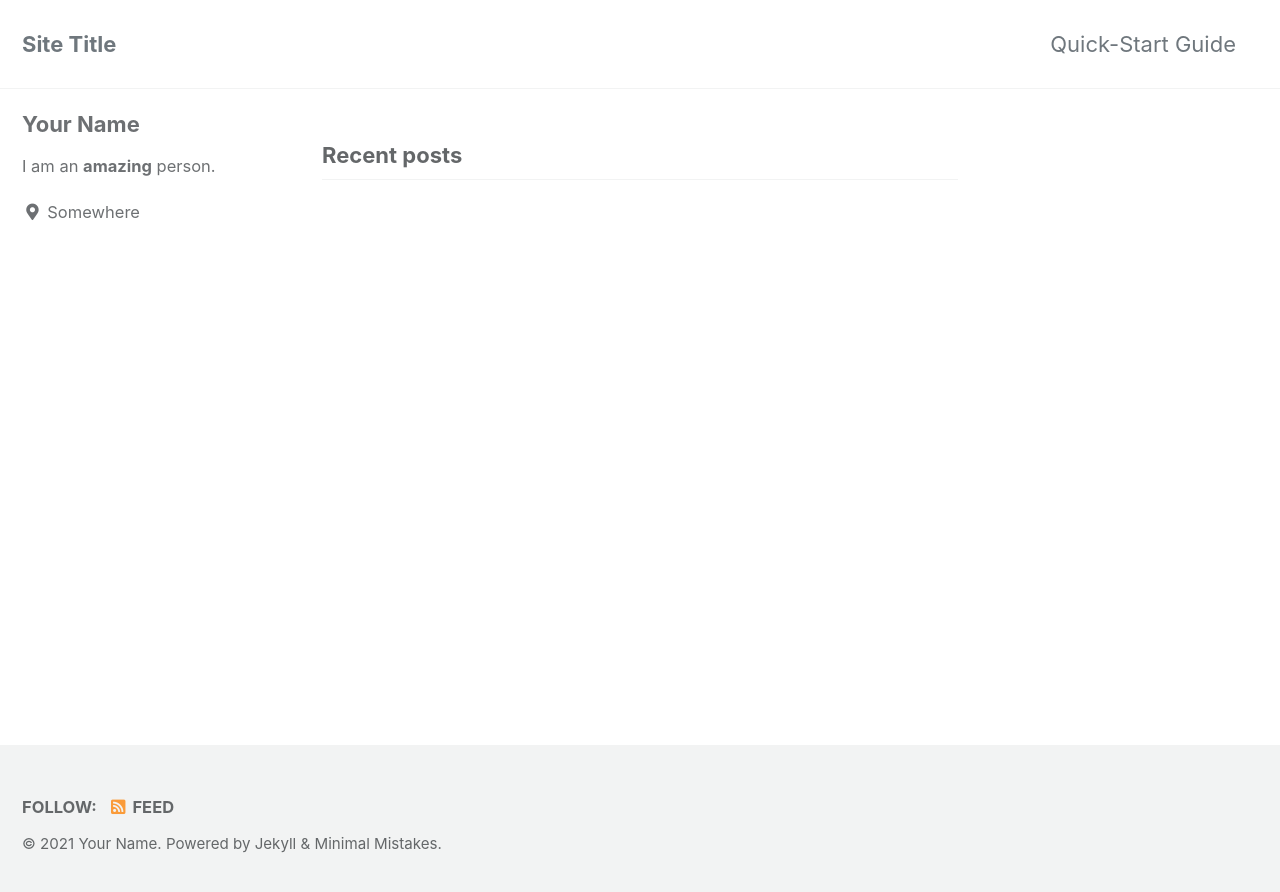
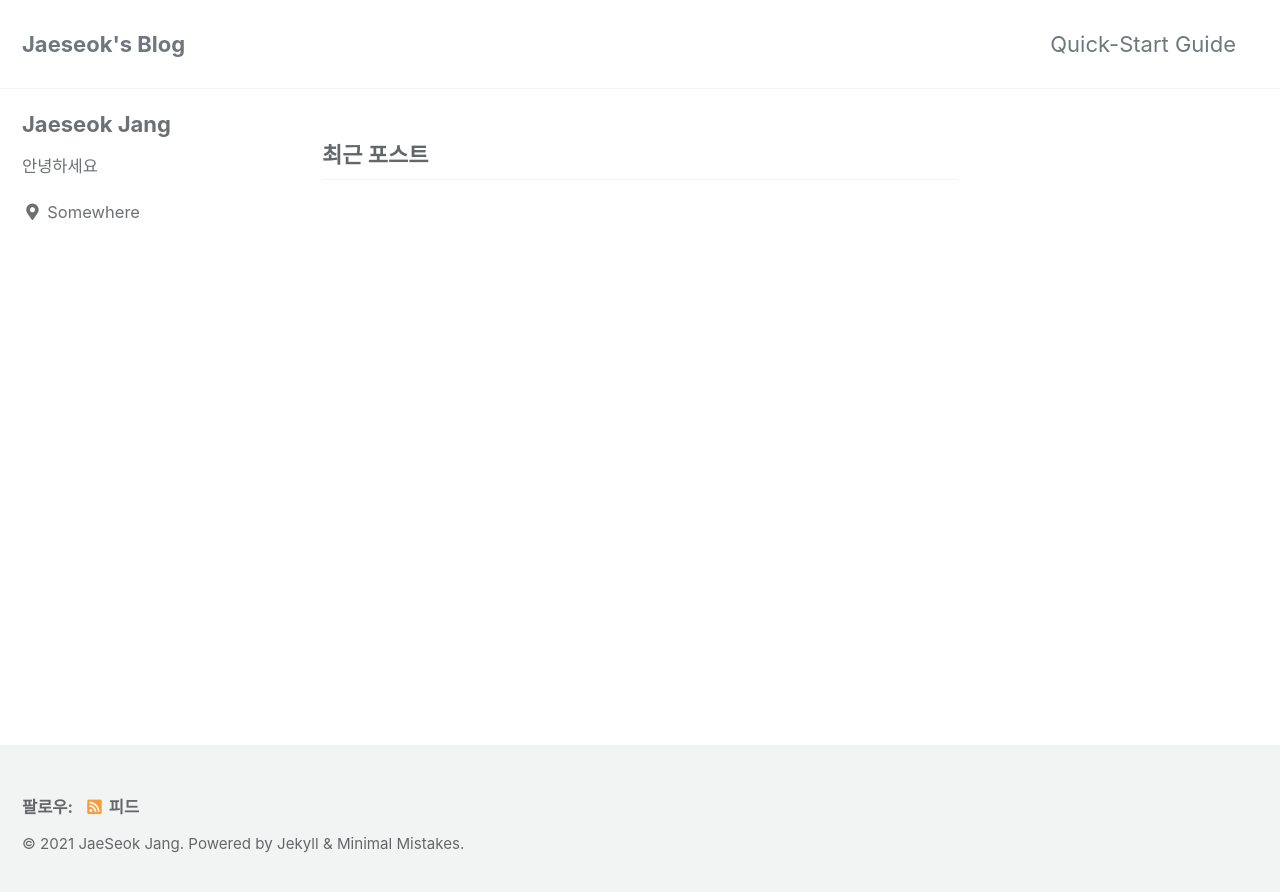
Before and after one commit to jaeseok0311/jaeseok0311.github.io, a Jekyll site: the page built from index.html, in a window 1280 px wide. Shown: the top 892 px of the page. Built offline with Jekyll 4.4.1, drawn with Linux system fonts in a browser that asks for light colours; cached includes are drawn as plain includes; the list of posts is cut into pages by our own code.

Commit message:
Update _config.yml

```diff
--- a/_config.yml
+++ b/_config.yml
@@ -11,19 +11,19 @@
 # https://mmistakes.github.io/minimal-mistakes/docs/quick-start-guide/#installing-the-theme
 
 # theme                  : "minimal-mistakes-jekyll"
-# remote_theme           : "mmistakes/minimal-mistakes"
+remote_theme           : "mmistakes/minimal-mistakes"
 minimal_mistakes_skin    : "default" # "air", "aqua", "contrast", "dark", "dirt", "neon", "mint", "plum", "sunrise"
 
 # Site Settings
-locale                   : "en-US"
-title                    : "Site Title"
+locale                   : "ko"
+title                    : "Jaeseok's Blog"
 title_separator          : "-"
 subtitle                 : # site tagline that appears below site title in masthead
-name                     : "Your Name"
+name                     : "JaeSeok Jang"
 description              : "An amazing website."
-url                      : # the base hostname & protocol for your site e.g. "https://mmistakes.github.io"
+url                      : https://jaeseok0311.github.io
 baseurl                  : # the subpath of your site, e.g. "/blog"
-repository               : # GitHub username/repo-name e.g. "mmistakes/minimal-mistakes"
+repository               : jaeseok0311.github.io
 teaser                   : # path of fallback teaser image, e.g. "/assets/images/500x300.png"
 logo                     : # path of logo image to display in the masthead, e.g. "/assets/images/88x88.png"
 masthead_title           : # overrides the website title displayed in the masthead, use " " for no title
@@ -101,9 +101,9 @@ analytics:
 
 # Site Author
 author:
-  name             : "Your Name"
+  name             : "Jaeseok Jang"
   avatar           : # path of avatar image, e.g. "/assets/images/bio-photo.jpg"
-  bio              : "I am an **amazing** person."
+  bio              : "안녕하세요"
   location         : "Somewhere"
   email            :
   links:
@@ -134,12 +134,12 @@ footer:
       # url:
     - label: "Facebook"
       icon: "fab fa-fw fa-facebook-square"
-      # url:
+      url:
     - label: "GitHub"
       icon: "fab fa-fw fa-github"
       # url:
     - label: "GitLab"
-      icon: "fab fa-fw fa-gitlab"
+      icon: "https://github.com/jaeseok0311"
       # url:
     - label: "Bitbucket"
       icon: "fab fa-fw fa-bitbucket"
@@ -283,6 +283,7 @@ defaults:
     values:
       layout: single
       author_profile: true
+      show_date: true
       read_time: true
       comments: # true
       share: true
```
